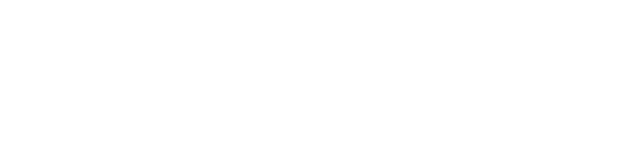
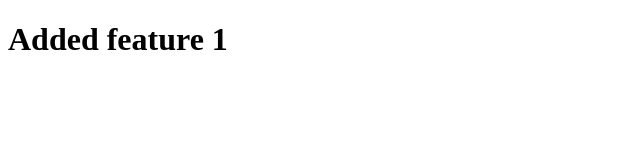
Before and after one commit to LatinCoder18/testing, a plain HTML site: page index.html in a window 1280 px wide. Shown: the whole page, without its empty margins (0-640 px from the left). Drawn offline with Linux system fonts and the light colour scheme.

Commit message:
firstChange

```diff
--- a/index.html
+++ b/index.html
@@ -6,6 +6,6 @@
     <title>Testing</title>
 </head>
 <body>
-
+    <h1>Added feature 1</h1>
 </body>
 </html>
```
